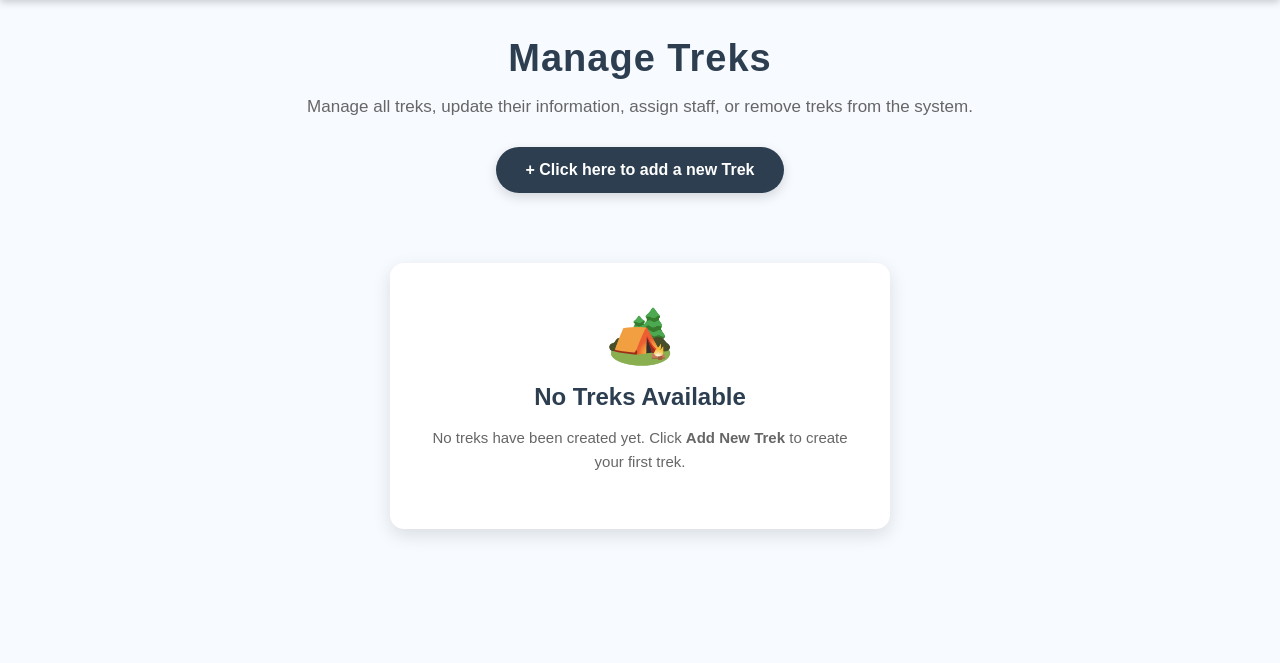
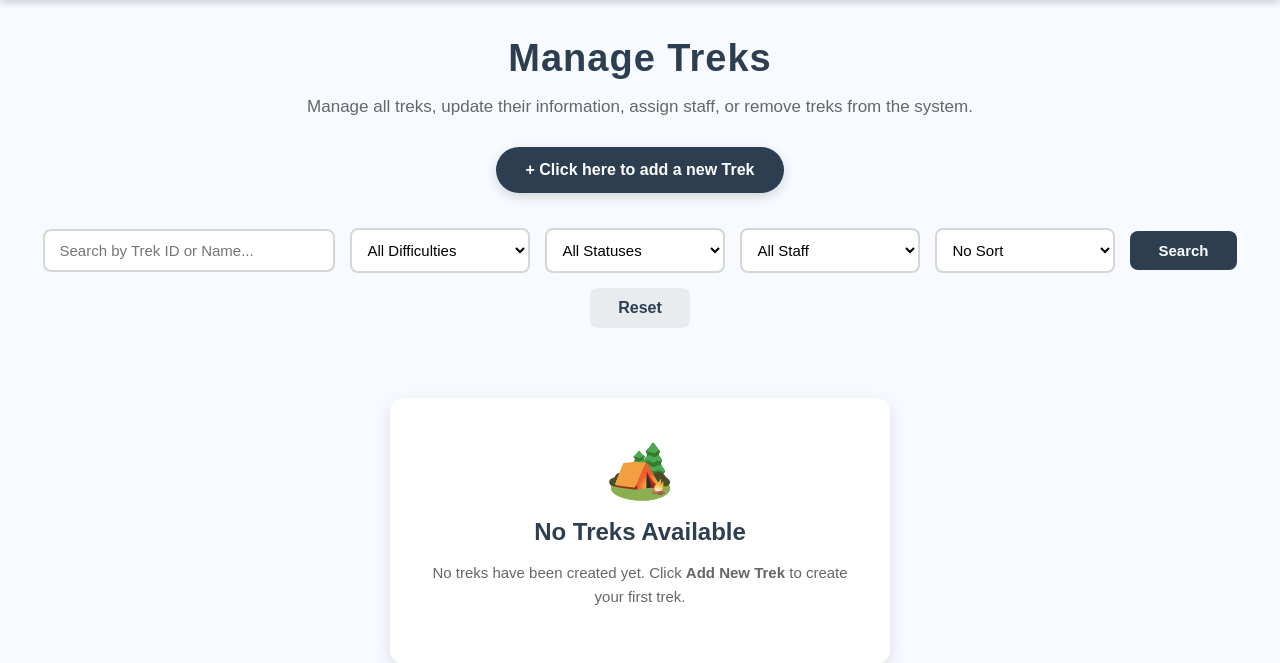
Before and after one commit to 24f2006748/MAD1_Treking_Management, a Flask app: page /admin/manage_trek in a window 1280 px wide. Shown: the part 58-721 px from the top of the page. Run offline with Flask 3, Linux system fonts and the light colour scheme; the visitor is signed in with stand-in values (Sample User, id 1).

Commit message:
Milestone-3 Admin Trek Management

```diff
--- a/app.py
+++ b/app.py
@@ -244,9 +244,56 @@ def manage_trek():
     if session["role"] != "admin":
         return "Access Denied"
 
-    treks = Trek.query.all()
+    search = request.args.get("search", "").strip()
+    difficulty = request.args.get("difficulty", "")
+    status = request.args.get("status", "")
+    staff = request.args.get("staff", "")
+    participants = request.args.get("participants", "")
 
-    return render_template("admin/manage_trek.html", treks=treks)
+    treks = Trek.query
+
+    if search:
+        if search.isdigit():
+            treks = treks.filter(Trek.id == int(search))
+        else:
+            treks = treks.filter(
+                (Trek.trek_name.ilike(f"%{search}%")) |
+                (Trek.location.ilike(f"%{search}%"))
+            )
+
+    if difficulty:
+        treks = treks.filter_by(difficulty=difficulty)
+
+    if status:
+        treks = treks.filter_by(status=status)
+
+    if staff == "assigned":
+        treks = treks.filter(Trek.assigned_staff_id != None)
+    elif staff == "not_assigned":
+        treks = treks.filter(Trek.assigned_staff_id == None)
+
+    treks = treks.order_by(Trek.id).all()
+
+    for trek in treks:
+        trek.participant_count = Booking.query.filter(
+            Booking.trek_id == trek.id,
+            Booking.status != "Cancelled"
+        ).count()
+
+    if participants == "high":
+        treks.sort(key=lambda trek: trek.participant_count, reverse=True)
+    elif participants == "low":
+        treks.sort(key=lambda trek: trek.participant_count)
+
+    return render_template(
+        "admin/manage_trek.html",
+        treks=treks,
+        search=search,
+        difficulty=difficulty,
+        status=status,
+        staff=staff,
+        participants=participants,
+    )
 
 
 # =============== ADMIN : ADD/CREATE TREK ===============
--- a/templates/admin/manage_trek.html
+++ b/templates/admin/manage_trek.html
@@ -33,6 +33,41 @@
 <div class="add-trek-container">
     <a href="{{ url_for('add_trek') }}" class="add-trek-btn">+ Click here to add a new Trek</a>
 </div>
+
+<!-- ================= SEARCH & FILTER ================= -->
+
+<form method="GET" class="filter-bar">
+    <input type="text" name="search" placeholder="Search by Trek ID or Name..." value="{{ search }}">
+
+    <select name="difficulty">
+        <option value="">All Difficulties</option>
+        <option value="Easy" {% if difficulty == 'Easy' %}selected{% endif %}>Easy</option>
+        <option value="Moderate" {% if difficulty == 'Moderate' %}selected{% endif %}>Moderate</option>
+        <option value="Hard" {% if difficulty == 'Hard' %}selected{% endif %}>Hard</option>
+    </select>
+
+    <select name="status">
+        <option value="">All Statuses</option>
+        <option value="Open" {% if status == 'Open' %}selected{% endif %}>Open</option>
+        <option value="Closed" {% if status == 'Closed' %}selected{% endif %}>Closed</option>
+        <option value="Completed" {% if status == 'Completed' %}selected{% endif %}>Completed</option>
+    </select>
+
+    <select name="staff">
+        <option value="">All Staff</option>
+        <option value="assigned" {% if staff == 'assigned' %}selected{% endif %}>Assigned</option>
+        <option value="not_assigned" {% if staff == 'not_assigned' %}selected{% endif %}>Not Assigned</option>
+    </select>
+
+    <select name="participants">
+        <option value="">No Sort</option>
+        <option value="high" {% if participants == 'high' %}selected{% endif %}>Most Participants</option>
+        <option value="low" {% if participants == 'low' %}selected{% endif %}>Fewest Participants</option>
+    </select>
+
+    <button type="submit" class="search-btn">Search</button>
+    <a href="{{ url_for('manage_trek') }}" class="reset-btn">Reset</a>
+</form>
 
 <!-- ================= TABLE SECTION ================= -->
 
@@ -73,9 +108,8 @@
 
                 {% else %}
                     <span class="not-assigned">NA</span>
+                {% endif %}
             </td>
-
-{% endif %}
 
             <!-- action buttons -->
             <td>
```
Also changed, not shown: tests/test_admin_milestone.py (added, +86 -0 lines).
